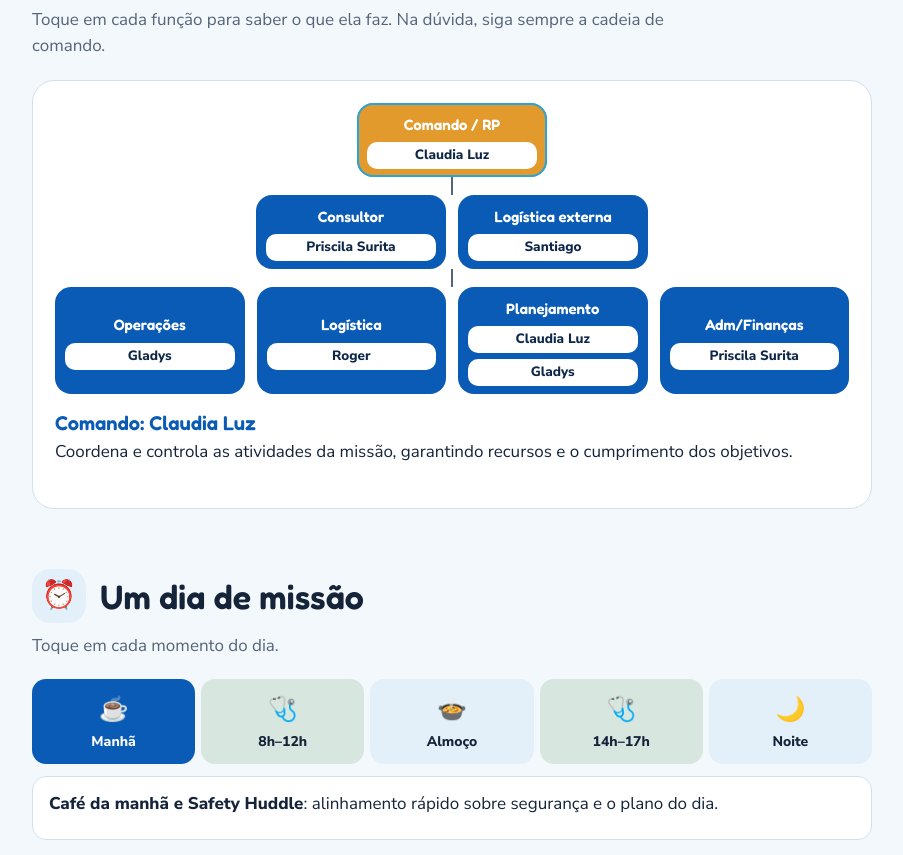
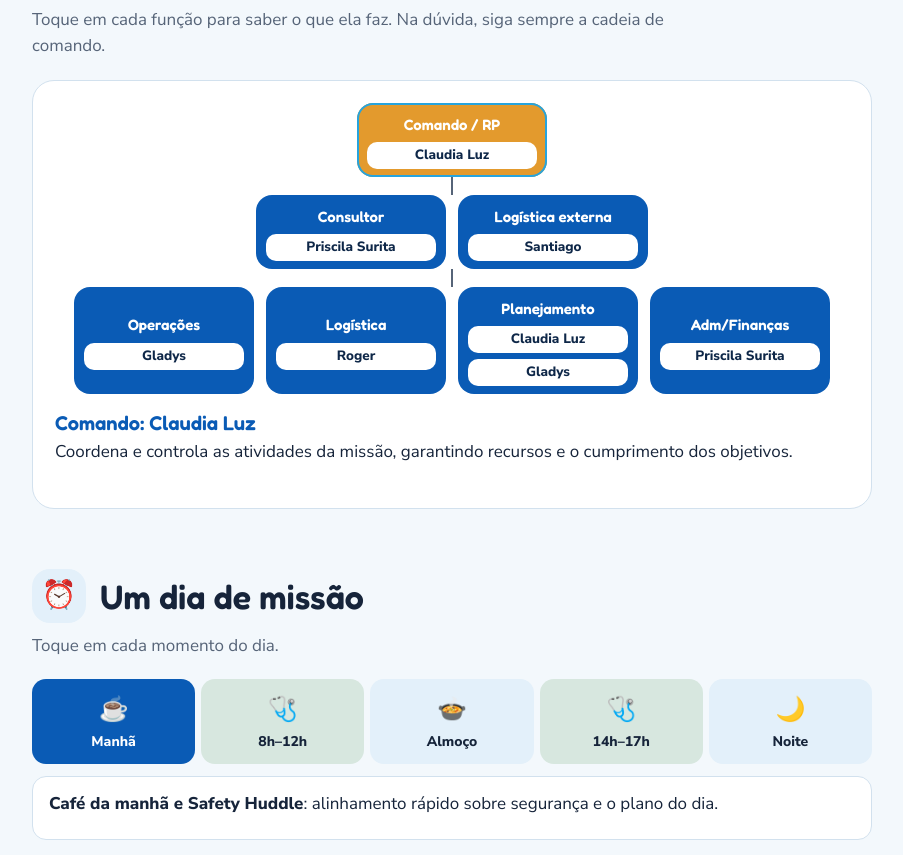
Before and after one commit to pedro-henrique06/cartilha-interativa, a website: page cartilha-interativa-sgc.html in a window 1280 px wide. Shown: the part 3818-4673 px from the top of the page, without its empty margins (188-1091 px from the left). Drawn offline with Linux system fonts and the light colour scheme.

Commit message:
Fix command org chart alignment

```diff
--- a/cartilha-interativa-sgc.html
+++ b/cartilha-interativa-sgc.html
@@ -195,19 +195,19 @@ details.risk .body{padding:0 16px 14px 52px;color:var(--muted)}
 details.risk .body b{color:var(--ink)}
 
 /* org chart */
-.org{display:flex;flex-direction:column;align-items:center}
-.lvl{display:flex;justify-content:center;gap:12px;width:100%;position:relative}
-.node{border:0;background:var(--blue);color:#fff;border-radius:16px;padding:10px 10px 8px;min-width:0;flex:1;max-width:190px;text-align:center;transition:transform .15s}
+.org{display:flex;flex-direction:column;align-items:center;width:100%;max-width:900px;margin:0 auto}
+.lvl{display:flex;justify-content:center;align-items:stretch;gap:12px;width:100%;max-width:760px;position:relative}
+.node{border:0;background:var(--blue);color:#fff;border-radius:16px;padding:10px 10px 8px;min-width:0;flex:1 1 0;max-width:190px;text-align:center;transition:transform .15s}
 .node .role{font-family:Fredoka,sans-serif;font-weight:600;font-size:15px;display:block}
 .node .who{display:block;background:#fff;color:var(--navy);border-radius:10px;font-weight:800;font-size:13.5px;padding:3px 6px;margin-top:6px}
 .node.top{background:var(--navy);outline:2px solid var(--sky);outline-offset:-2px}
 .node.on{background:var(--amber)}
 .node:hover{transform:translateY(-2px)}
-.stem{width:2px;height:18px;background:var(--muted)}
+.stem{display:block;width:2px;height:18px;background:var(--muted)}
 .bar{height:2px;background:var(--muted)}
-.l2{max-width:420px}
-.l3{flex-wrap:wrap}
-.l3 .node{flex:1 1 calc(25% - 12px);max-width:none}
+.l2{max-width:440px}
+.l3{flex-wrap:wrap;max-width:780px}
+.l3 .node{flex:1 1 calc(25% - 12px);max-width:180px}
 @media(max-width:560px){.l3 .node{flex:1 1 calc(50% - 12px)}}
 .role-info{margin-top:18px;min-height:74px}
 .role-info h3{font-size:20px;font-weight:600;color:var(--blue)}
```
